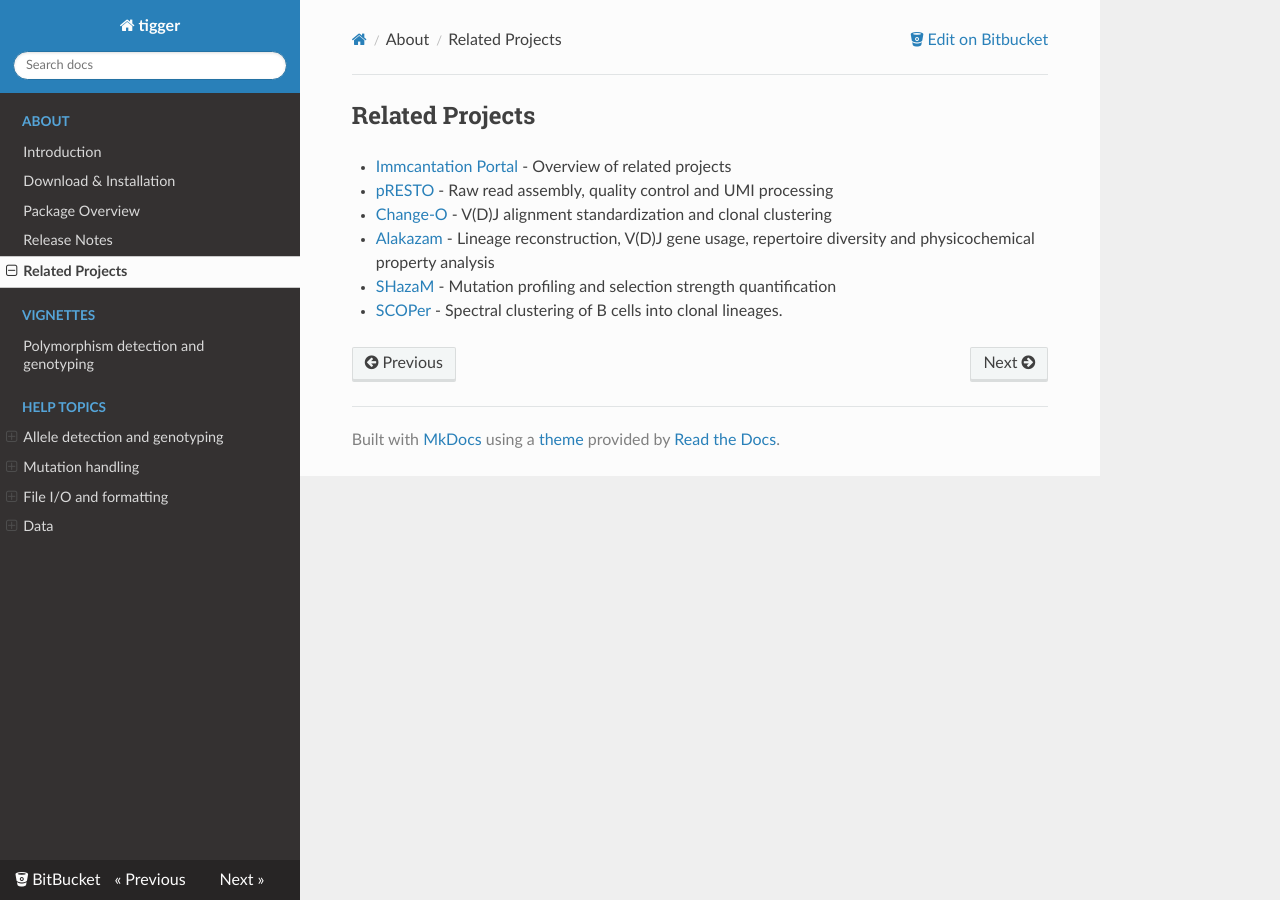
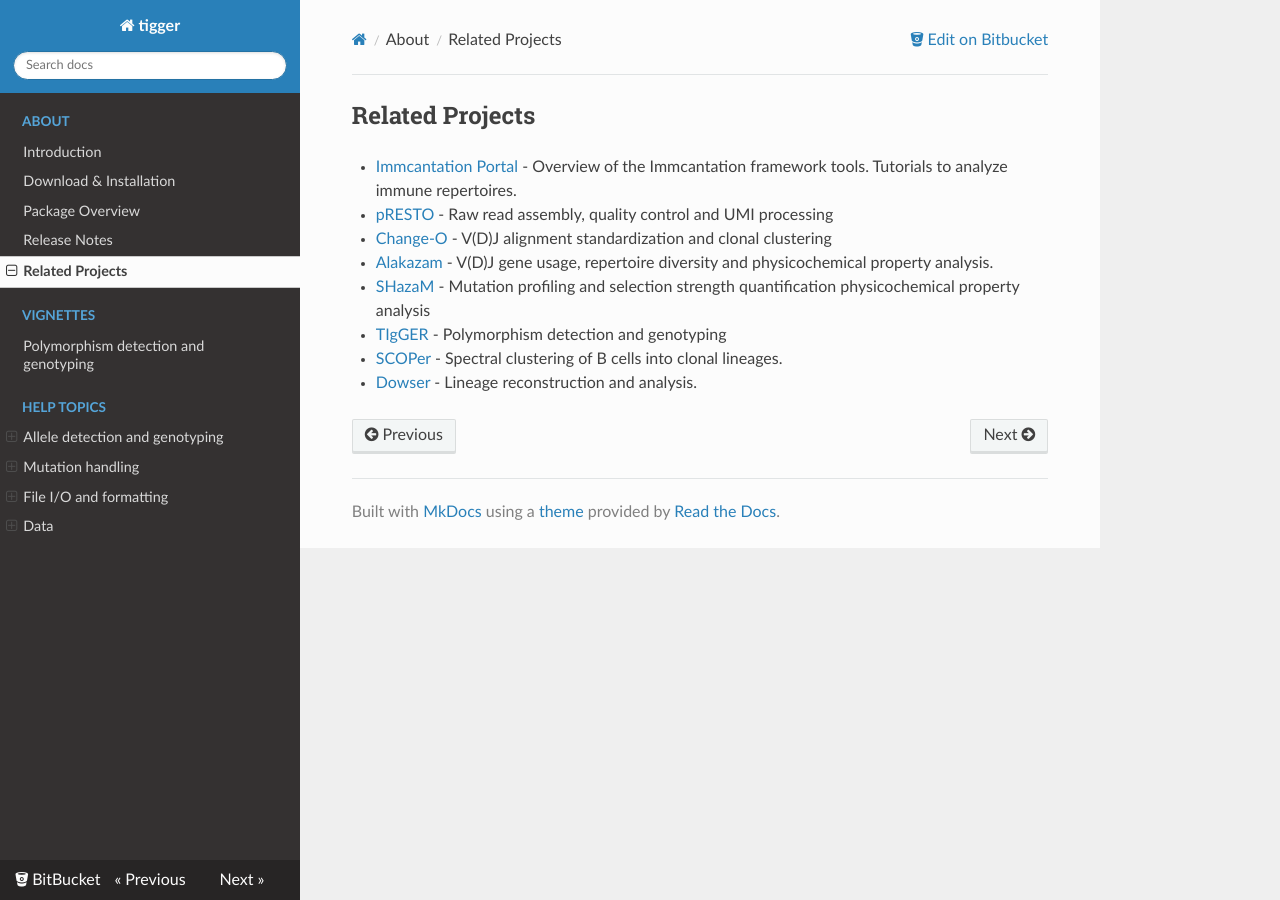
Before and after one commit to immcantation/tigger, an MkDocs documentation site: the page built from docs/projects.md, in a window 1280 px wide. Built offline with MkDocs 1.6.1, drawn with Linux system fonts in a browser that asks for light colours; nearby versions of some CDN libraries.

Commit message:
updated related projects

```diff
--- a/docs/projects.md
+++ b/docs/projects.md
@@ -1,15 +1,22 @@
-## Related Projects ##
+Related Projects
+-------------------------------------------------------------------------------
 
 * [Immcantation Portal](http://immcantation.readthedocs.io) -
-  Overview of related projects
+  Overview of the Immcantation framework tools. Tutorials to analyze immune
+  repertoires.
 * [pRESTO](http://presto.readthedocs.io) -
   Raw read assembly, quality control and UMI processing
 * [Change-O](http://changeo.readthedocs.io) -
   V(D)J alignment standardization and clonal clustering
 * [Alakazam](http://alakazam.readthedocs.io) -
-  Lineage reconstruction, V(D)J gene usage, repertoire diversity and
-  physicochemical property analysis
+  V(D)J gene usage, repertoire diversity and
+  physicochemical property analysis.
 * [SHazaM](http://shazam.readthedocs.io) -
   Mutation profiling and selection strength quantification
+  physicochemical property analysis
+* [TIgGER](http://tigger.readthedocs.io) -
+  Polymorphism detection and genotyping
 * [SCOPer](https://scoper.readthedocs.io) -
   Spectral clustering of B cells into clonal lineages.
+* [Dowser](https://dowser.readthedocs.io/) -
+  Lineage reconstruction and analysis.
```
